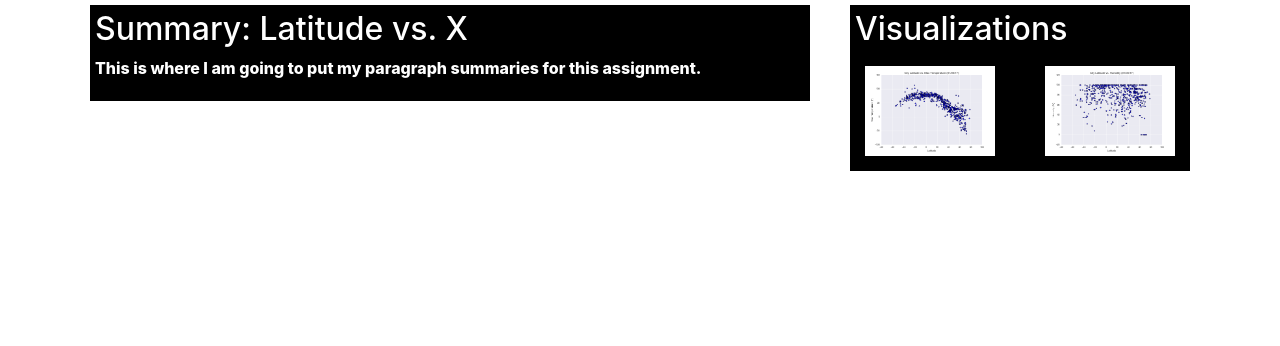
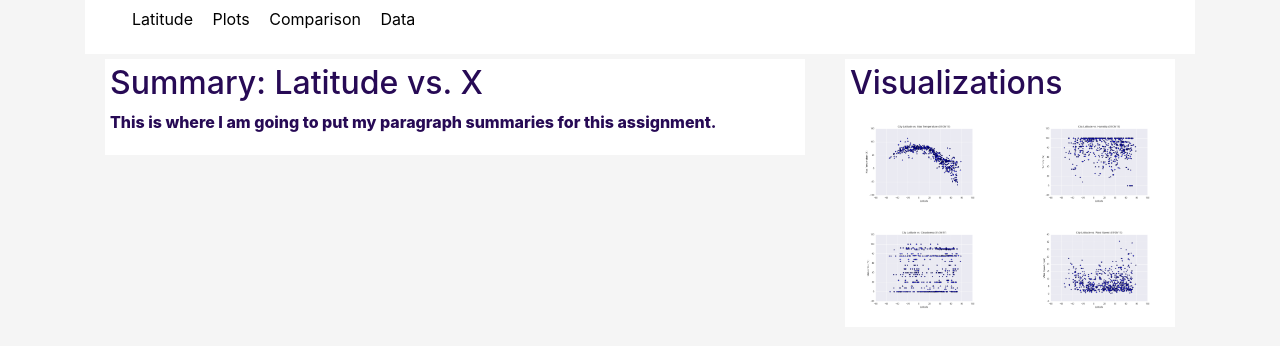
Before and after one commit to debbyps/Web-Design-Challenge, a plain HTML site: page WebVisualizations/hw_landing_page.html in a window 1280 px wide. Drawn offline with nearby package versions, Linux system fonts and the light colour scheme; files whose address does not match are found by name.

Commit message:
adding work

```diff
--- a/WebVisualizations/hw_landing_page.html
+++ b/WebVisualizations/hw_landing_page.html
@@ -11,33 +11,72 @@
 
   <link rel="stylesheet" href="style.css">
 </head>
+
 <body>
+  <div class="container">
+    <nav id="large" class="navbar">
+      <ul>
+        <li>
+          <a href="#">Latitude</a>
+        </li>
+        <li>
+          <a href="#">Plots</a>
+        </li>
+        <li>
+          <a href="#">Comparison</a>
+        </li>
+        <li>
+          <a href="#">Data</a>
+        </li>
+      </ul>
+    </nav>
+    <nav id="small">
+      <select id="nav-select">
+        <option value="latitude">Latitude</option>
+        <option value="plots">Plots</option>
+        <option value="comparison">Comparison</option>
+        <option value="data">Data</option>
+      </select>
+    </nav>
     <div class="container">
         <!--Normally these medium columns go full wide on small screen sizes-->
         <div class="row">
           <div class="col-md-8">
-            <div class="box skyblue">
+            <div class="box white">
               <h2>Summary: Latitude vs. X</h2>
                 <p>This is where I am going to put my paragraph summaries for this assignment.</p>
             </div>
           </div>
           <div class="col-md-4">
-            <div class="box skyblue">
+            <div class="box white">
               <h2>Visualizations</h2>
                 <div class="row">
                   <div class="col-md-6">
-                    <div class="box skyblue">
+                    <div class="box white">
                       <img src="C:\Users\debby\Documents\bootcamp\Web-Design-Challenge\WebVisualizations\assets\Fig1.png" alt="">
                     </div>
                   </div>
                   <div class="col-md-6">
-                    <div class="box skyblue">
+                    <div class="box white">
                       <img src="C:\Users\debby\Documents\bootcamp\Web-Design-Challenge\WebVisualizations\assets\Fig2.png" alt="">
+                    </div>
+                  </div>
+                </div>
+                <div class="row">
+                  <div class="col-md-6">
+                    <div class="box white">
+                      <img src="C:\Users\debby\Documents\bootcamp\Web-Design-Challenge\WebVisualizations\assets\Fig3.png" alt="">
+                    </div>
+                  </div>
+                  <div class="col-md-6">
+                    <div class="box white">
+                      <img src="C:\Users\debby\Documents\bootcamp\Web-Design-Challenge\WebVisualizations\assets\Fig4.png" alt="">
                     </div>
                   </div>
                 </div>
             </div>
           </div>
+
 
         </div>
       </div>
--- a/WebVisualizations/style.css
+++ b/WebVisualizations/style.css
@@ -1,15 +1,63 @@
+body {
+  background:whitesmoke
+}
 .box {
     min-height: 50px;
     padding: 5px;
     margin: 5px;
     font-weight: 800;
-    color: #fff;
+    color: #270a55;
   }
 
   img{
     width: 100%
   }
 
-  .skyblue {
-    background: black;
+  .white {
+    background:white;
   }
+
+  .navbar {
+    padding: 2px;
+    background:white;
+  }
+
+  /* Making our navbar li's inline-block elements this makes it so we can have multiple on the same line. Floats could have been used too */
+.navbar li {
+  display: inline-block;
+  padding: 5px;
+  margin-right: 5px;
+  margin-left: 5x;
+  cursor: pointer;
+  background: #fff;
+  border-radius: 3px;
+}
+/* Getting rid of the default link styles here */
+.navbar li a {
+  color: #000;
+  text-decoration: none;
+}
+
+nav#large {
+  display: block;
+}
+
+nav#small {
+  display: none;
+}
+/* Adding media queries to show the drop-down, and hide the navbar when the screen is smaller than 580 pixels */
+@media (max-width: 600px) {
+
+  .navbar li {
+    font-size: 1em;
+    padding: .6em;
+  }
+
+  nav#large {
+    display: none;
+  }
+
+  nav#small {
+    display: block;
+  }
+}
```
